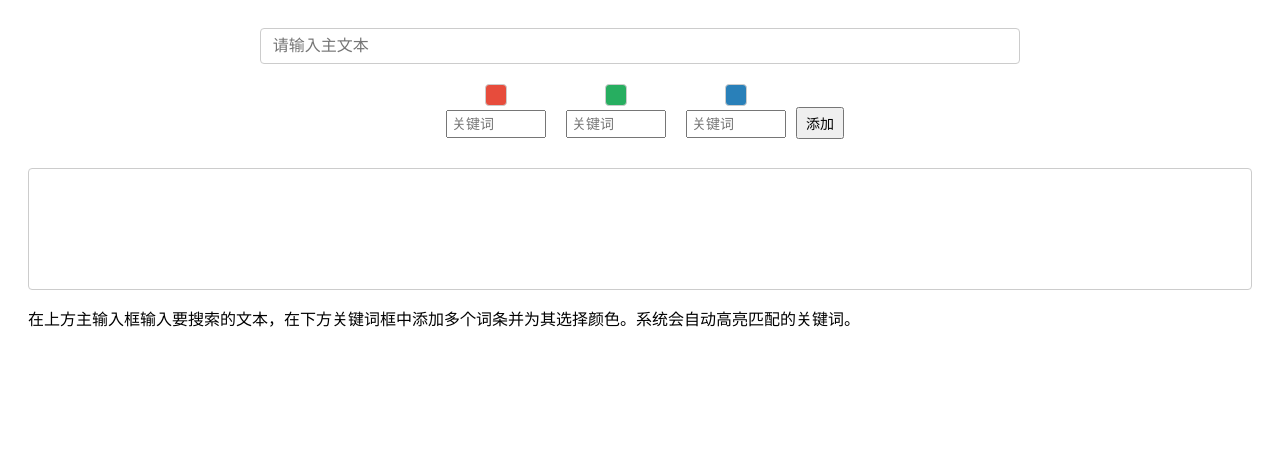
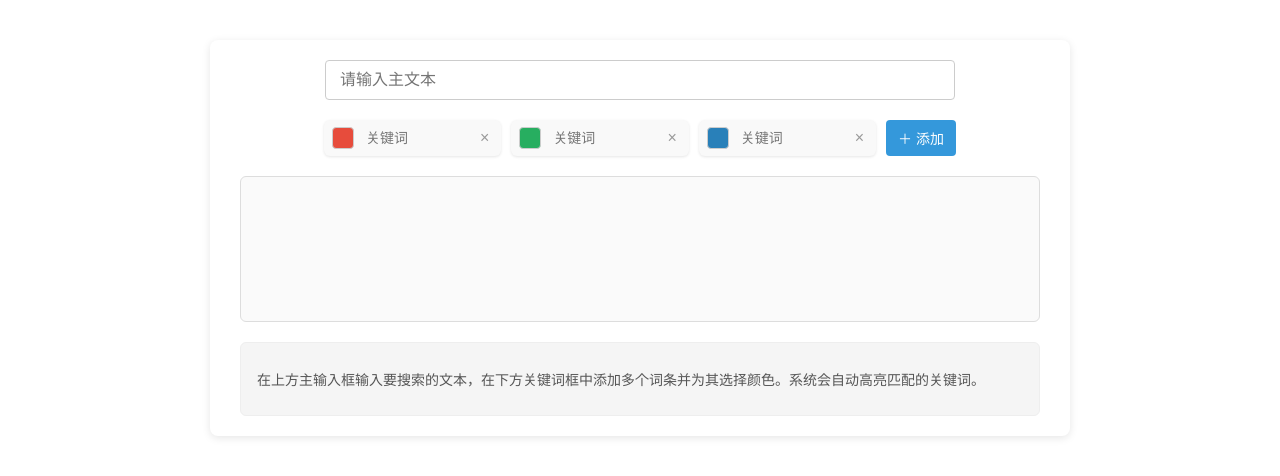
Before and after one commit to drpasserby/QuickSearchText, a Vue app: page / in a window 1280 px wide. Shown: the top 476 px of the page. Built offline with nearby package versions, Linux system fonts and the light colour scheme.

Commit message:
Update Home.vue
优化样式

```diff
--- a/src/components/Home.vue
+++ b/src/components/Home.vue
@@ -10,8 +10,9 @@
       <div class="tag-input"  v-for="(tag, index) in tags" :key="index">
         <div class="color-box" :style="{ backgroundColor: tag.color }" @click="removeTag(index)"></div>
         <input v-model="tag.value" placeholder="关键词"/>
+        <button class="remove-tag" @click="removeTag(index)">×</button>
       </div>
-      <button class="add-btn" @click="addTag">添加</button>
+      <button class="add-btn" @click="addTag">＋ 添加</button>
     </div>
 
     <!-- 显示结果 -->
@@ -65,16 +66,22 @@ const highlightedText = computed(() => {
     const tag = tags.value.find(
       t => t.value && t.value.toLowerCase() === match.toLowerCase()
     )
-    const color = tag ? tag.color : 'yellow'
-    return `<span style="color:${color}">${match}</span>`
+    const color = tag ? tag.color : '#ff0'
+    // use background color with contrasting text
+    return `<span style="background-color:${color};color:#fff;padding:0 2px;border-radius:2px;">${match}</span>`
   })
 })
 </script>
 
 <style scoped>
 .container {
-  padding: 20px;
-  font-family: sans-serif;
+  max-width: 800px;
+  margin: 40px auto;
+  padding: 20px 30px;
+  font-family: 'Segoe UI', Tahoma, Geneva, Verdana, sans-serif;
+  background: #fff;
+  border-radius: 8px;
+  box-shadow: 0 2px 8px rgba(0,0,0,.1);
 }
 
 .main-input-wrapper {
@@ -83,51 +90,102 @@ const highlightedText = computed(() => {
 }
 
 .main-input {
-  width: 60%;
-  padding: 8px 12px;
+  width: 100%;
+  max-width: 600px;
+  padding: 10px 14px;
   font-size: 16px;
   border: 1px solid #ccc;
   border-radius: 4px;
+  transition: border-color 0.2s, box-shadow 0.2s;
+}
+.main-input:focus {
+  border-color: #3498db;
+  box-shadow: 0 0 4px rgba(52,152,219,.3);
+  outline: none;
 }
 
 .tags-wrapper {
-  text-align: center;
+  display: flex;
+  flex-wrap: wrap;
+  justify-content: center;
+  gap: 10px;
   margin-bottom: 20px;
 }
 
 .tag-input {
-  display: inline-block;
-  margin: 0 10px 10px;
-  text-align: center;
+  display: flex;
+  align-items: center;
+  background: #f9f9f9;
+  padding: 6px 8px;
+  border-radius: 6px;
+  box-shadow: 0 1px 3px rgba(0,0,0,.1);
   position: relative;
 }
 
 .color-box {
   width: 20px;
   height: 20px;
-  margin: 0 auto 4px;
   border: 1px solid #ccc;
   border-radius: 4px;
+  cursor: pointer;
+  flex-shrink: 0;
 }
 
 .tag-input input {
   width: 100px;
-  padding: 4px;
+  padding: 4px 6px;
   font-size: 14px;
-  box-sizing: border-box;
+  margin-left: 6px;
+  border: none;
+  outline: none;
+  background: transparent;
+}
+
+.remove-tag {
+  background: transparent;
+  border: none;
+  font-size: 16px;
+  line-height: 1;
+  padding: 0 4px;
+  margin-left: 4px;
+  cursor: pointer;
+  color: #999;
+}
+.remove-tag:hover {
+  color: #e74c3c;
 }
 
 .add-btn {
-  padding: 4px 8px;
+  padding: 6px 12px;
   font-size: 14px;
   cursor: pointer;
+  background: #3498db;
+  color: #fff;
+  border: none;
+  border-radius: 4px;
+  transition: background 0.2s;
+}
+.add-btn:hover {
+  background: #2980b9;
 }
 
 .result-box {
-  min-height: 100px;
-  padding: 10px;
-  border: 1px solid #ccc;
-  border-radius: 4px;
+  min-height: 120px;
+  padding: 12px 16px;
+  border: 1px solid #ddd;
+  border-radius: 6px;
   white-space: pre-wrap;
+  background: #fafafa;
+  line-height: 1.5;
+}
+
+.instructions {
+  margin-top: 20px;
+  font-size: 14px;
+  color: #555;
+  background: #f5f5f5;
+  padding: 12px 16px;
+  border-radius: 6px;
+  border: 1px solid #eee;
 }
 </style>
```
